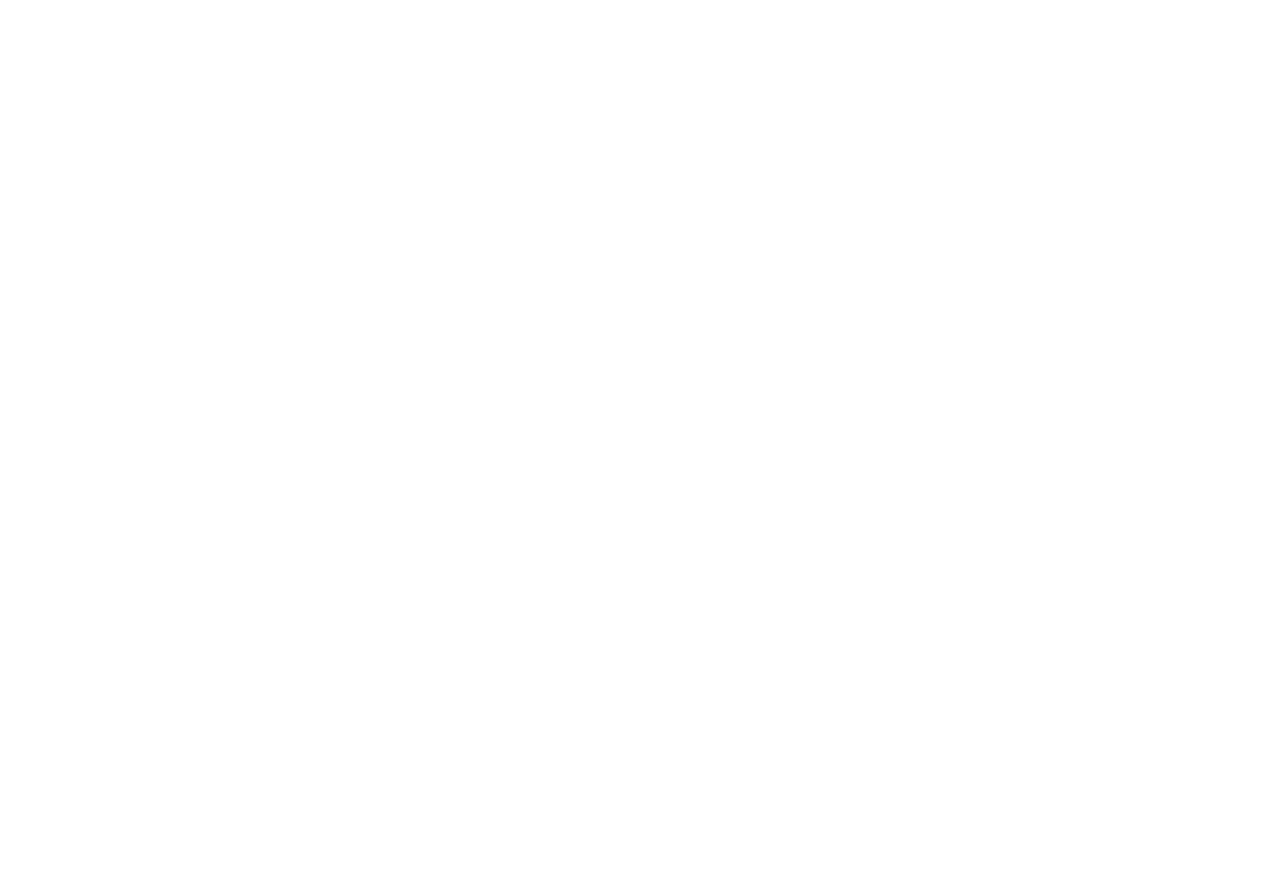
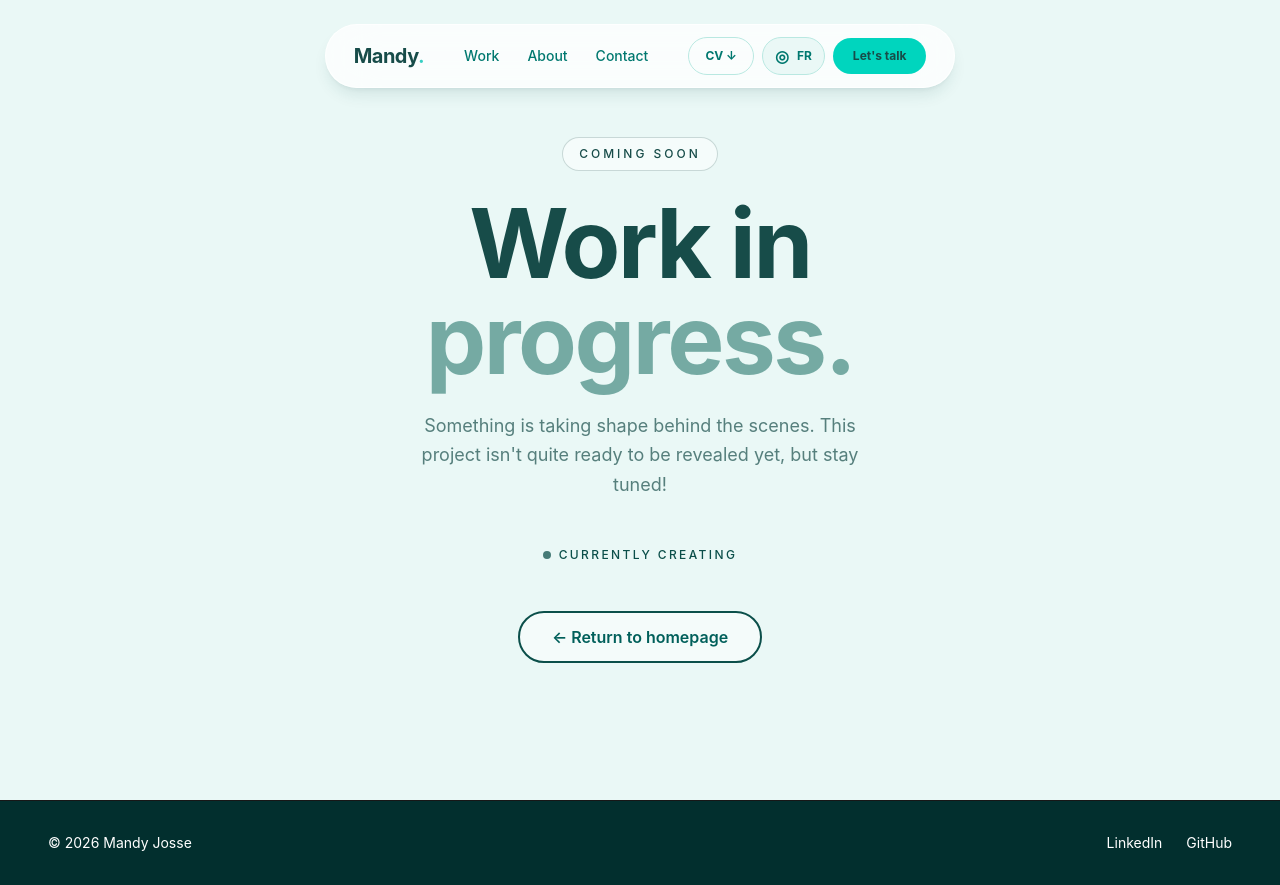
Before and after one commit to Mandy-Josse/MySite-Portfolio, a React (Vite) app: page /MySite-Portfolio/projects/fournils in a window 1280 px wide. Before the commit this address had no page. Before the commit the page ends 800 px from the top, so only its background shows below. Built offline with nearby package versions, Linux system fonts and the light colour scheme.

Commit message:
Ajout page 404

```diff
--- a/src/app.jsx
+++ b/src/app.jsx
@@ -6,6 +6,8 @@ import SilkSongShop from "./pages/SilkSongShop.jsx";
 import ProjectCartes from "./pages/cartestarot.jsx";
 import WaitRose from "./pages/Waitrose.jsx";
 import Latoise from "./pages/Latoise.jsx";
+import FournilsDeFR from "./pages/FournilsDeFR.jsx";
+import NotFound from "./pages/NotFound.jsx";
 
 export default function App() {
   return (
@@ -17,6 +19,11 @@ export default function App() {
         <Route path="/projects/cartestarot" element={<ProjectCartes />} />
         <Route path="/projects/waitrose" element={<WaitRose />} />
         <Route path="/projects/latoise" element={<Latoise />} />
+        <Route path="/projects/fournils" element={<FournilsDeFR />} />
+
+
+        <Route path="*" element={<NotFound />} />
+
       </Routes>
     </BrowserRouter>
   );
--- a/src/components/ComingSoon.jsx
+++ b/src/components/ComingSoon.jsx
@@ -11,27 +11,35 @@ export default function About() {
     <section className="flex min-h-screen flex-col bg-[#EAF8F6] text-[#174C49]">
       <section className="flex flex-1 flex-col items-center justify-center px-6 py-32 text-center">
         <span className="mb-6 rounded-full border border-[#174C49]/20 bg-white/50 px-4 py-2 text-xs font-medium uppercase tracking-[0.25em]">
-          Coming soon
+          {language === "fr" ? "Bientôt disponible" : "Coming soon"}
         </span>
 
         <h1 className="mb-6 text-6xl font-bold tracking-tight md:text-8xl">
-          Work in
-          <span className="block text-[#75AAA3]">progress.</span>
+          {language === "fr" ? "En cours de" : "Work in"}
+          <span className="block text-[#75AAA3]">
+            {language === "fr" ? "création." : "progress."}
+          </span>
         </h1>
 
         <p className="max-w-md text-base leading-relaxed text-[#174C49]/70 md:text-lg">
-          Something is taking shape behind the scenes. This project isn't quite
-          ready to be revealed yet, but stay tuned!
+          {language === "fr"
+            ? "Quelque chose prend forme en coulisses. Cette page n'est pas encore tout à fait prête à être dévoilée, mais restez à l'affût !"
+            : "Something is taking shape behind the scenes. This project isn't quite ready to be revealed yet, but stay tuned!"}
         </p>
 
         <div className="mt-12 flex items-center gap-2">
-          <span className="h-2 w-2 animate-pulse rounded-full bg-[#75AAA3]" />
-          <span className="text-xs font-medium uppercase tracking-[0.2em] text-[#174C49]/50">
-            Currently creating
+          <span className="h-2 w-2 animate-pulse rounded-full bg-teal-900 " />
+          <span className="text-xs font-medium uppercase tracking-[0.2em] text-teal-900 ">
+            {language === "fr" ? "En pleine création" : "Currently creating"}
           </span>
         </div>
+
+        <a href={import.meta.env.BASE_URL}
+          className="mt-12 inline-flex items-center justify-center rounded-full border-2 border-teal-900 bg-white/50 px-8 py-3 text-base
+          font-semibold text-teal-800 transition-all duration-300 hover:border-teal-900 hover:bg-[#174C49] hover:text-white">
+          {language === "fr" ? "← Retour à l'accueil" : "← Return to homepage"}
+        </a>
       </section>
-
     </section>
   );
 }
--- a/src/components/reverieIntro.jsx
+++ b/src/components/reverieIntro.jsx
@@ -24,10 +24,13 @@ export default function Projects() {
               className="h-full w-full object-cover transition-transform duration-700 group-hover:scale-105"
             />
 
-            <span className="absolute bottom-6 right-6 rounded-full bg-white px-5 py-3 text-black transition-transform group-hover:translate-x-1">
+            <span className="absolute bottom-6 right-6 rounded-full px-5 py-3 bg-white text-teal-800 border-teal-900 border-2  text-black transition-transform transition-all duration-300 hover:border-teal-900 hover:bg-[#174C49] hover:text-white group-hover:translate-x-1">
               {t.featuredProject.viewProject}
             </span>
           </Link>
+
+
+
 
           {/* Project information */}
           <div>
@@ -56,6 +59,8 @@ export default function Projects() {
             </Link>
           </div>
 
+
+
         </div>
       </div>
     </section>
--- /dev/null
+++ b/src/pages/FournilsDeFR.jsx
@@ -0,0 +1,13 @@
+import Header from "../components/header";
+import Footer from "../components/footer";
+import ComingSoon from "../components/ComingSoon";
+
+export default function FournilsDeFR() {
+  return (
+    <main className="min-h-screen bg-[#EAF8F6] text-[#174C49]">
+      <Header />
+      <ComingSoon />
+      <Footer />
+    </main>
+  );
+}
--- /dev/null
+++ b/src/pages/NotFound.jsx
@@ -0,0 +1,44 @@
+
+import { Link } from "react-router";
+import { useLanguage } from "../context/LanguageContext";
+
+export default function NotFound() {
+  const { language } = useLanguage();
+
+  return (
+    <section className="flex min-h-screen flex-col bg-[#EAF8F6] text-[#174C49]">
+      <div className="flex flex-1 flex-col items-center justify-center px-6 py-32 text-center">
+
+        <span className="mb-6 rounded-full border border-[#174C49]/20 bg-white/50 px-4 py-2 text-xs font-medium uppercase tracking-[0.25em]">
+          {language === "fr" ? "Erreur 404" : "Error 404"}
+        </span>
+
+        <h1 className="mb-6 text-7xl font-bold tracking-tight md:text-9xl">
+          4<span className="text-[#75AAA3]">0</span>4
+        </h1>
+
+        <h2 className="mb-4 text-2xl font-semibold md:text-3xl">
+          {language === "fr"
+            ? "Page introuvable."
+            : "Page not found."}
+        </h2>
+
+        <p className="max-w-md text-base leading-relaxed text-[#174C49]/70 md:text-lg">
+          {language === "fr"
+            ? "Oups ! La page que vous recherchez semble ne pas exister ou avoir été déplacée."
+            : "Oops! The page you're looking for doesn't seem to exist or may have been moved."}
+        </p>
+
+        <Link
+          to="/"
+          className="mt-12 inline-flex items-center justify-center rounded-full border-2 border-teal-900 bg-white/50 px-8 py-3 text-base font-semibold text-teal-800 transition-all duration-300 hover:border-teal-900 hover:bg-[#174C49] hover:text-white"
+        >
+          {language === "fr"
+            ? "← Retour à l'accueil"
+            : "← Return to homepage"}
+        </Link>
+
+      </div>
+    </section>
+  );
+}
```
